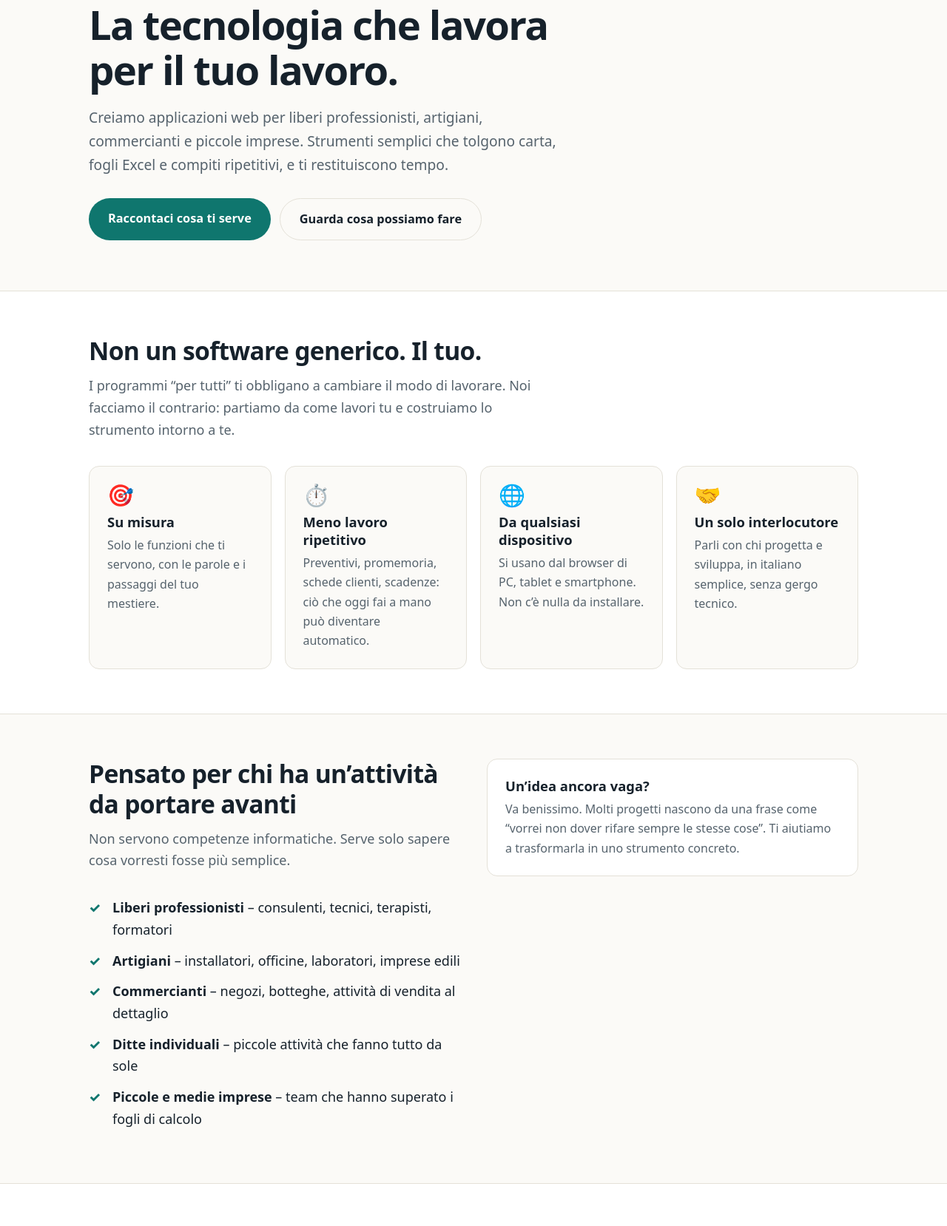
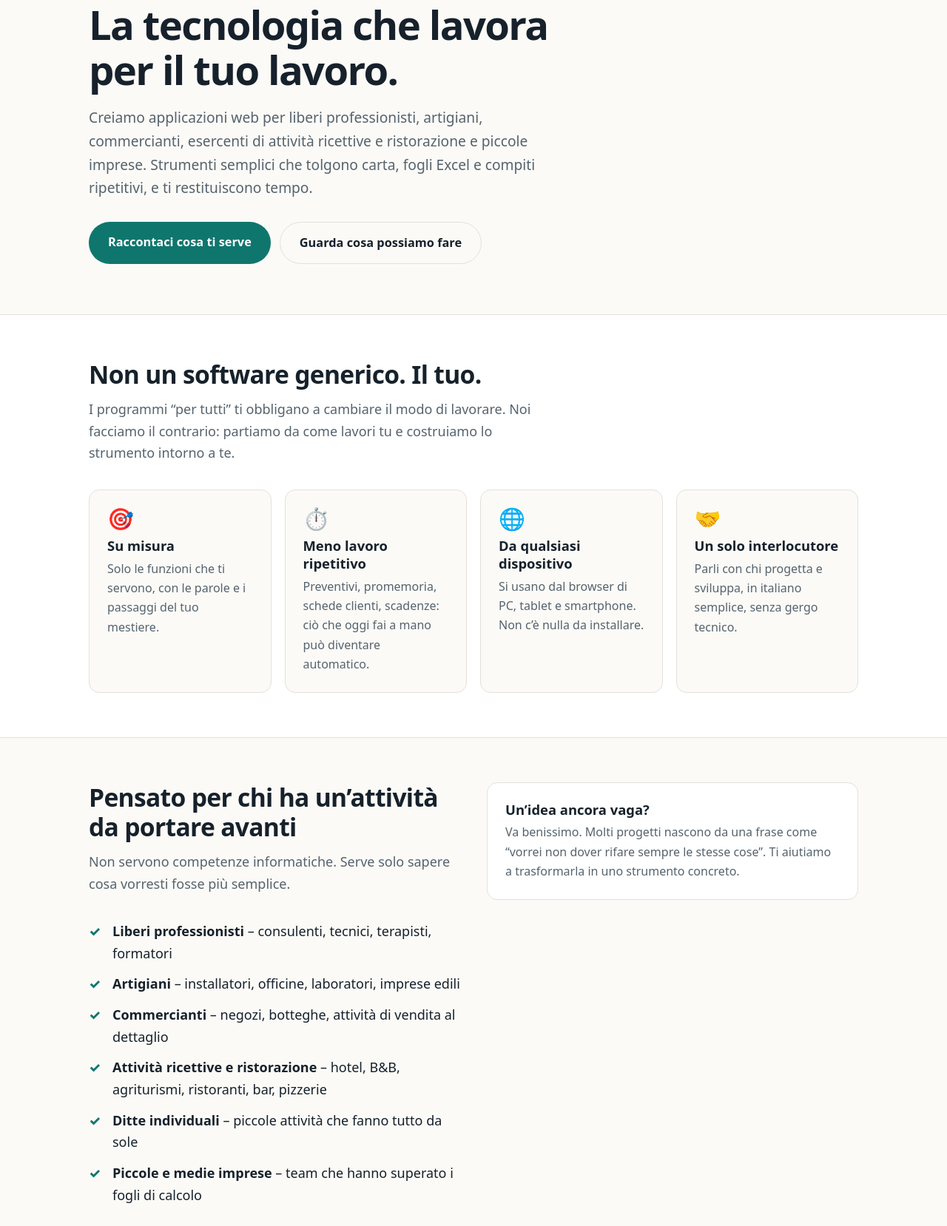
Before and after one commit to rupi7800-blip/App-Lab, a plain HTML site: page index.html in a window 1280 px wide. Shown: the part 186-1844 px from the top of the page at 74% size. Drawn offline with Linux system fonts and the light colour scheme.

Commit message:
Aggiunge attività ricettive e ristorazione ai destinatari
Co-Authored-By: Claude Sonnet 5.5 <noreply@anthropic.com>
Claude-Session: https://claude.ai/code/session_01RhoYxH6JV3hXGTwVmMDWdU

```diff
--- a/index.html
+++ b/index.html
@@ -4,7 +4,7 @@
 <meta charset="utf-8">
 <meta name="viewport" content="width=device-width, initial-scale=1">
 <title>App Lab – Applicazioni web su misura per professionisti e piccole imprese</title>
-<meta name="description" content="App Lab realizza applicazioni web su misura per liberi professionisti, artigiani, commercianti, ditte individuali e PMI: meno lavoro ripetitivo, più tempo per il tuo mestiere.">
+<meta name="description" content="App Lab realizza applicazioni web su misura per liberi professionisti, artigiani, commercianti, attività ricettive e ristorazione, ditte individuali e PMI: meno lavoro ripetitivo, più tempo per il tuo mestiere.">
 <link rel="icon" href="favicon.svg" type="image/svg+xml">
 <link rel="stylesheet" href="css/style.css">
 </head>
@@ -29,7 +29,7 @@
 <section class="hero"><div class="wrap">
 <div class="eyebrow">Laboratorio di applicazioni web su misura</div>
 <h1>La tecnologia che lavora per il tuo lavoro.</h1>
-<p class="lead">Creiamo applicazioni web per liberi professionisti, artigiani, commercianti e piccole imprese. Strumenti semplici che tolgono carta, fogli Excel e compiti ripetitivi, e ti restituiscono tempo.</p>
+<p class="lead">Creiamo applicazioni web per liberi professionisti, artigiani, commercianti, esercenti di attività ricettive e ristorazione e piccole imprese. Strumenti semplici che tolgono carta, fogli Excel e compiti ripetitivi, e ti restituiscono tempo.</p>
 <div class="cta"><a class="btn" href="contatti.html">Raccontaci cosa ti serve</a><a class="btn ghost" href="esempi.html">Guarda cosa possiamo fare</a></div>
 </div></section>
 
@@ -50,6 +50,7 @@
 <li><strong>Liberi professionisti</strong> – consulenti, tecnici, terapisti, formatori</li>
 <li><strong>Artigiani</strong> – installatori, officine, laboratori, imprese edili</li>
 <li><strong>Commercianti</strong> – negozi, botteghe, attività di vendita al dettaglio</li>
+<li><strong>Attività ricettive e ristorazione</strong> – hotel, B&amp;B, agriturismi, ristoranti, bar, pizzerie</li>
 <li><strong>Ditte individuali</strong> – piccole attività che fanno tutto da sole</li>
 <li><strong>Piccole e medie imprese</strong> – team che hanno superato i fogli di calcolo</li></ul></div>
 <div class="card"><h3>Un’idea ancora vaga?</h3><p>Va benissimo. Molti progetti nascono da una frase come “vorrei non dover rifare sempre le stesse cose”. Ti aiutiamo a trasformarla in uno strumento concreto.</p></div>
```
Also changed, not shown: esempi.html (+1 -1 lines), 1 other file.
